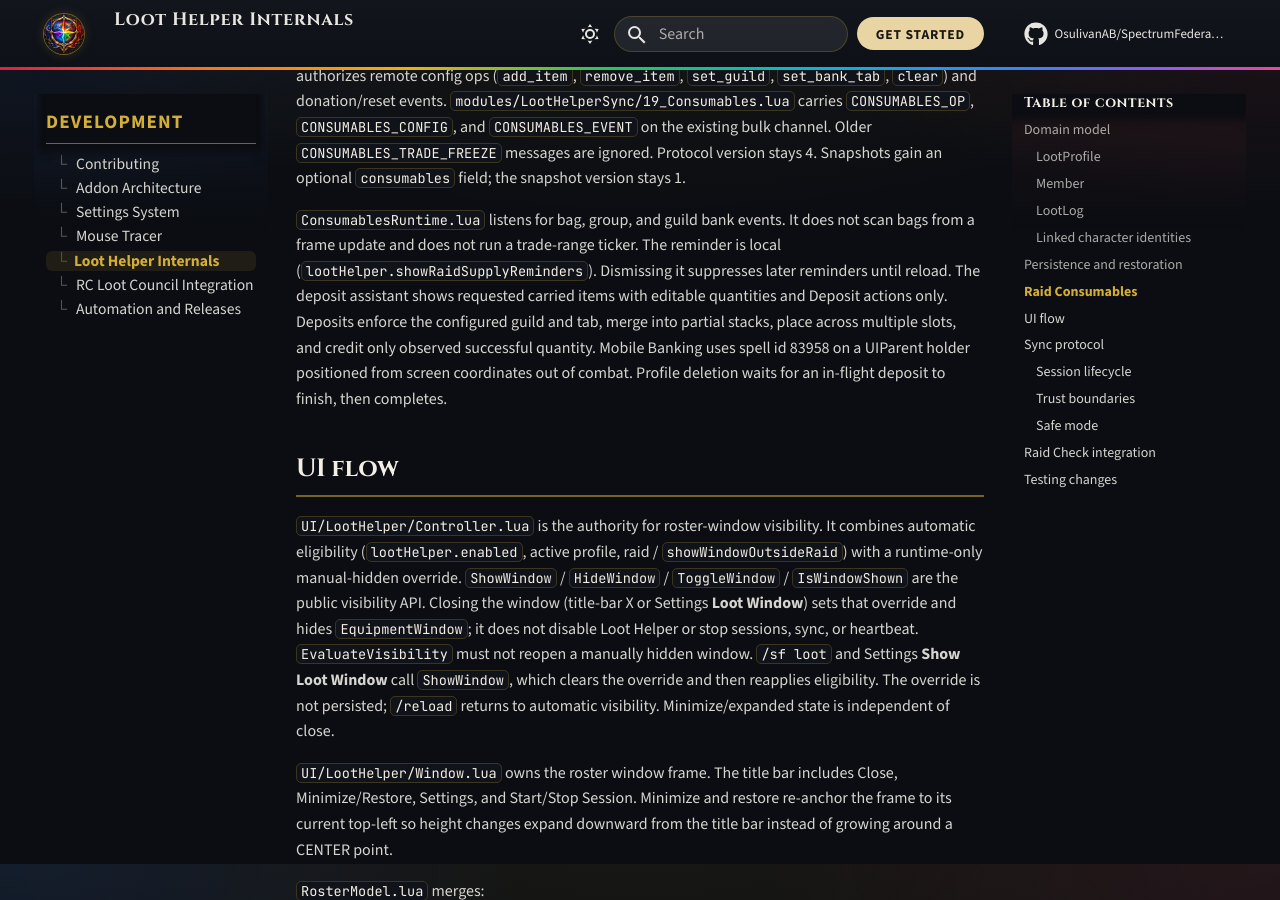
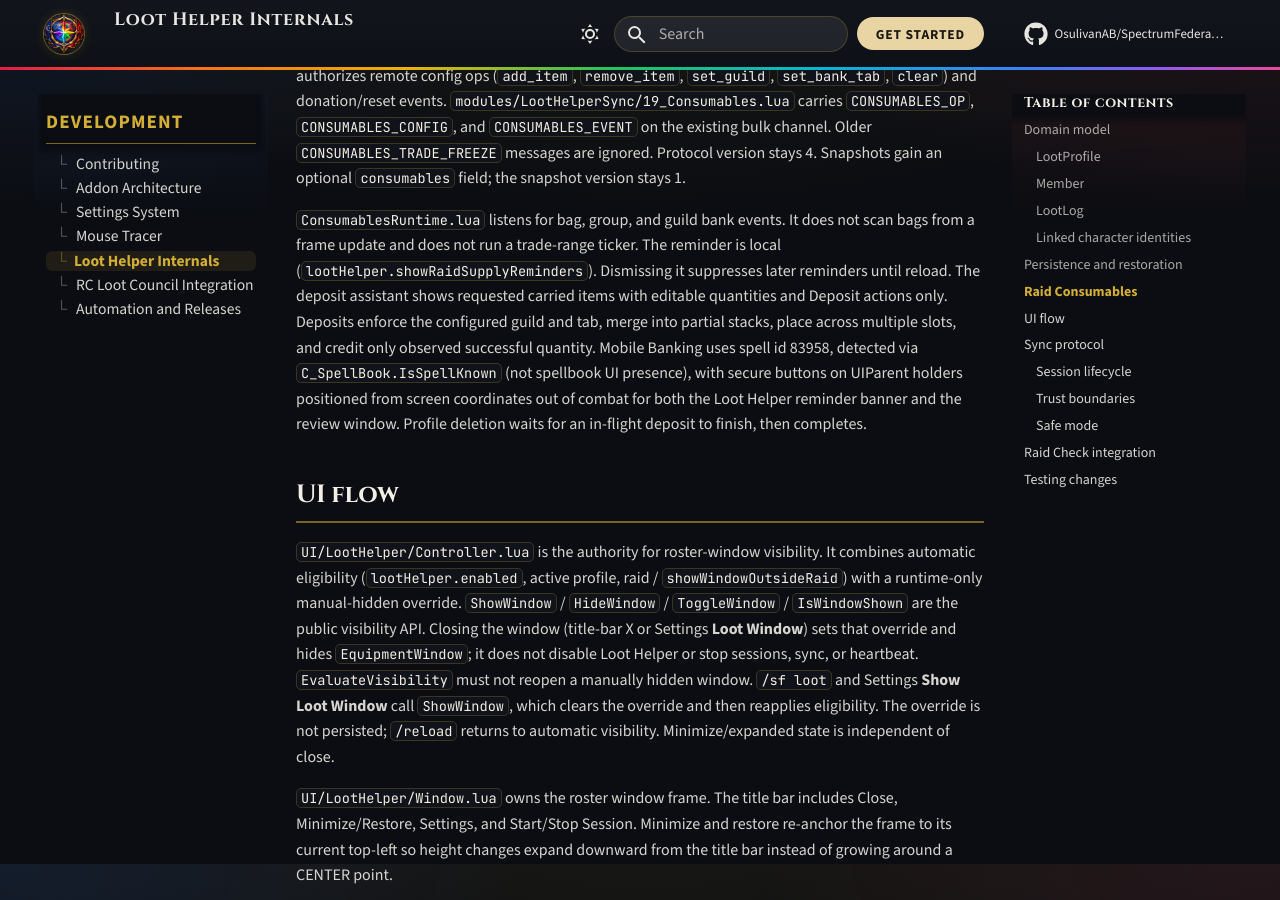
Before and after one commit to OsulivanAB/SpectrumFederation, an MkDocs documentation site: the page built from docs/development/loot-helper/index.md, in a window 1280 px wide and 900 px high, scrolled down 6336 px. Built offline with MkDocs 1.6.1 and Material for MkDocs 9.7.7, drawn with Linux system fonts in a browser that asks for light colours; comment, search, counter and statistics services are not loaded.

Commit message:
fix: restore Raid Supply reminder via IsSpellKnown Mobile Banking
Retail preferred C_SpellBook.IsSpellInSpellBook, which can miss the Mobile
Banking guild perk, so closed-bank reminders never appeared. Prefer
IsSpellKnown, add a compact secure banner Mobile Banking action, and cover
the modern API path in Consumables tests.

Co-authored-by: Anthony <OsulivanAB@users.noreply.github.com>

```diff
--- a/docs/development/loot-helper/index.md
+++ b/docs/development/loot-helper/index.md
@@ -91,7 +91,7 @@ Development-era Crafter assignments migrate once into `requestedItems` on `Ensur
 
 `ConsumablesRouting.lua` and `ConsumablesWorkflow.lua` are pure helpers for Guild Bank access, reminder visibility, deposit quantity clamping, and deposit verification. `ConsumablesSync.lua` authorizes remote config ops (`add_item`, `remove_item`, `set_guild`, `set_bank_tab`, `clear`) and donation/reset events. `modules/LootHelperSync/19_Consumables.lua` carries `CONSUMABLES_OP`, `CONSUMABLES_CONFIG`, and `CONSUMABLES_EVENT` on the existing bulk channel. Older `CONSUMABLES_TRADE_FREEZE` messages are ignored. Protocol version stays 4. Snapshots gain an optional `consumables` field; the snapshot version stays 1.
 
-`ConsumablesRuntime.lua` listens for bag, group, and guild bank events. It does not scan bags from a frame update and does not run a trade-range ticker. The reminder is local (`lootHelper.showRaidSupplyReminders`). Dismissing it suppresses later reminders until reload. The deposit assistant shows requested carried items with editable quantities and Deposit actions only. Deposits enforce the configured guild and tab, merge into partial stacks, place across multiple slots, and credit only observed successful quantity. Mobile Banking uses spell id 83958 on a UIParent holder positioned from screen coordinates out of combat. Profile deletion waits for an in-flight deposit to finish, then completes.
+`ConsumablesRuntime.lua` listens for bag, group, and guild bank events. It does not scan bags from a frame update and does not run a trade-range ticker. The reminder is local (`lootHelper.showRaidSupplyReminders`). Dismissing it suppresses later reminders until reload. The deposit assistant shows requested carried items with editable quantities and Deposit actions only. Deposits enforce the configured guild and tab, merge into partial stacks, place across multiple slots, and credit only observed successful quantity. Mobile Banking uses spell id 83958, detected via `C_SpellBook.IsSpellKnown` (not spellbook UI presence), with secure buttons on UIParent holders positioned from screen coordinates out of combat for both the Loot Helper reminder banner and the review window. Profile deletion waits for an in-flight deposit to finish, then completes.
 
 ## UI flow
 
```
Also changed, not shown: 7 other files.
